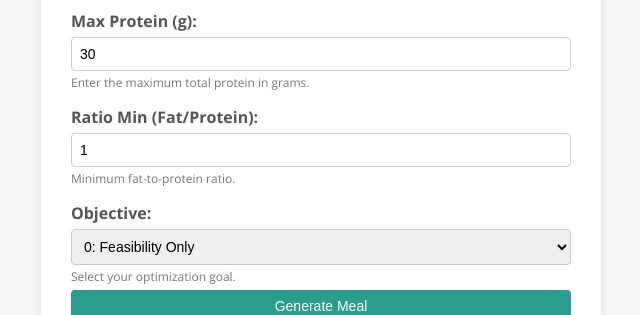
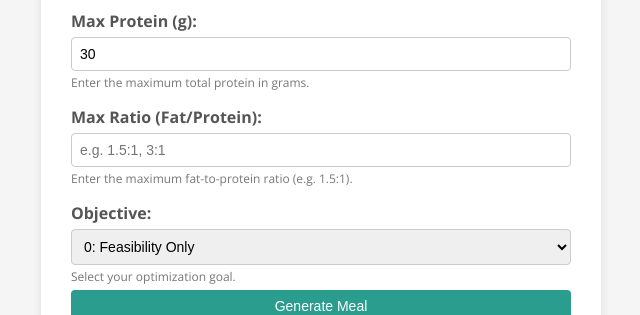
Before and after one commit to truemancd/keto-meal-planner, a Flask app: page / in a window 1280 px wide. Shown: the part 610-925 px from the top of the page, without its empty margins (319-959 px from the left). Run offline with Flask 3, Linux system fonts and the light colour scheme.

Commit message:
ui chnge3

```diff
--- a/server.py
+++ b/server.py
@@ -5,18 +5,12 @@ from optimizer import Opti_Meal, Food_Type
 app = Flask(__name__)
 
 def safe_float(val, default=0.0):
-    """
-    Safely convert a value to float; return default on failure.
-    """
     try:
         return float(val)
     except (ValueError, TypeError):
         return default
 
-# Load your food table (ensure table_cf.csv is in the same directory)
 food_df = pd.read_csv('table_cf.csv')
-
-# Column names matching your CSV header
 food_col = 'Food'
 prot_col = 'Protein'
 fat_col = 'Fat'
@@ -25,63 +19,56 @@ cal_col = 'Calories'
 
 @app.route('/')
 def index():
-    """
-    Serve the main index page.
-    Make sure your index.html is located in a 'templates/' folder.
-    """
     return render_template('index.html', food_list=food_df[food_col].tolist())
 
 @app.route('/optimize', methods=['POST'])
 def optimize_meal():
-    """
-    Optimize a keto meal based on user inputs:
-    - foods: list of food names
-    - calories_min: minimum total calories
-    - protein_min: minimum total protein (g)
-    - ratio_min: minimum fat-to-protein ratio
-    - objective_function_type: integer index for optimization objective
-    """
-    data = request.get_json(silent=True) or {}
-    foods_list = data.get('foods') or []
-    if not isinstance(foods_list, list):
-        return jsonify({"error": "`foods` must be an array"}), 400
-    if len(foods_list) == 0:
-        return jsonify({"error": "Please select at least one food"}), 400
+    try:
+        data = request.get_json(silent=True) or {}
+        foods_list = data.get('foods') or []
+        if not isinstance(foods_list, list) or not foods_list:
+            return jsonify({"error": "Please select at least one food"}), 400
 
-    try:
-        # Initialize optimizer
+        cal_max = safe_float(data.get('calories_max'))
+        prot_max = safe_float(data.get('protein_max'))
+
+        ratio_raw = data.get('ratio_max', '')
+        try:
+            if ':' in ratio_raw:
+                num, den = ratio_raw.split(':', 1)
+                ratio_max = float(num) / float(den)
+            else:
+                ratio_max = float(ratio_raw)
+        except:
+            return jsonify({"error": "Invalid ratio_max format; use e.g. '1.5' or '3:1'"}), 400
+
         meal = Opti_Meal(meal_name="User Meal")
         meal.set_debug(False)
 
-        # Add each selected food
         for fname in foods_list:
             rows = food_df[food_df[food_col] == fname]
             if rows.empty:
                 continue
             r = rows.iloc[0]
-            # Create a Food_Type with per-gram nutrient ratios
             ft = Food_Type(
                 name=r[food_col],
                 fat_gram_ratio=safe_float(r[fat_col]) / 100.0,
                 protein_gram_ratio=safe_float(r[prot_col]) / 100.0,
                 carbs_gram_ratio=safe_float(r[carbs_col]) / 100.0,
                 cal_gram_ratio=safe_float(r[cal_col]) / 100.0,
-                ml_gram_ratio=1.0  # default volume ratio
+                ml_gram_ratio=1.0
             )
             meal.add_food_type(ft)
             meal.add_opti_ingredient(new_opti_ingredient=ft.get_name())
 
-        # Apply nutritional constraints
-        meal.set_calories_minimum(safe_float(data.get('calories_min')))
-        meal.set_protein_grams_minimum(safe_float(data.get('protein_min')))
-        meal.set_ratio_minimum(safe_float(data.get('ratio_min')))
+        meal.set_calories_maximum(cal_max)
+        meal.set_protein_grams_maximum(prot_max)
+        meal.set_ratio_maximum(ratio_max)
 
-        # Solve optimization
         success = meal.optimize()
         if not success:
-            return jsonify({"error": "No feasible solution found under those constraints."}), 400
+            return jsonify({"error": "No feasible solution under those constraints."}), 400
 
-        # Build response
         ingredients = []
         totals = {"fat": 0.0, "protein": 0.0, "carbs": 0.0, "calories": 0.0}
         for ing in meal._Opti_Meal__opti_ingredients_dict.values():
@@ -111,9 +98,7 @@ def optimize_meal():
         })
 
     except Exception as e:
-        # Return any unexpected errors as JSON
         return jsonify({"error": str(e)}), 400
 
 if __name__ == '__main__':
-    # Start the Flask app on port 5050
     app.run(host='0.0.0.0', port=5050)
--- a/templates/index.html
+++ b/templates/index.html
@@ -105,9 +105,9 @@
     <input type="number" id="proteinMax" value="30" />
     <div class="info">Enter the maximum total protein in grams.</div>
 
-    <label for="ratioMin">Ratio Min (Fat/Protein):</label>
-    <input type="number" id="ratioMin" value="1" />
-    <div class="info">Minimum fat-to-protein ratio.</div>
+    <label for="ratioMax">Max Ratio (Fat/Protein):</label>
+    <input type="text" id="ratioMax" placeholder="e.g. 1.5:1, 3:1" />
+    <div class="info">Enter the maximum fat-to-protein ratio (e.g. 1.5:1).</div>
 
     <label for="objectiveType">Objective:</label>
     <select id="objectiveType">
@@ -145,6 +145,13 @@
         opt.textContent = food;
         foodSelect.appendChild(opt);
       });
+    }
+
+    function parseRatio(val) {
+      if (val.includes(':')) {
+        return parseFloat(val.split(':')[0]) || 0;
+      }
+      return parseFloat(val) || 0;
     }
 
     function loadSavedMeals() {
@@ -212,7 +219,7 @@
         foods: selected,
         calories_max: parseFloat(document.getElementById('caloriesMax').value) || 0,
         protein_max: parseFloat(document.getElementById('proteinMax').value) || 0,
-        ratio_min: parseFloat(document.getElementById('ratioMin').value) || 0,
+        ratio_max: parseRatio(document.getElementById('ratioMax').value),
         objective_function_type: parseInt(document.getElementById('objectiveType').value)
       };
       fetch('/optimize', {
@@ -238,7 +245,7 @@
       d.ingredients.forEach(i=>{
         html += `<li>${i.name}: ${i.grams.toFixed(2)}g (Fat ${i.fat.toFixed(1)}g, Prot ${i.protein.toFixed(1)}g, Carb ${i.carbs.toFixed(1)}g, Cal ${i.calories.toFixed(1)})</li>`;
       });
-      html += `</ul><p><strong>Totals</strong>: Calories ${d.totals.calories.toFixed(1)}g, Protein ${d.totals.protein.toFixed(1)}g, Fat ${d.totals.fat.toFixed(1)}g, Carbs ${d.totals.carbs.toFixed(1)}g</p>`;
+      html += `</ul><p><strong>Totals</strong>: Calories ${d.totals.calories.toFixed(1)}g, Protein ${d.totals.protein.toFixed(1)}g, Fat ${d.totals.fat.toFixed(1)}g, Carbs ${d.totals.carbs.toFixed(1)}g, Ratio ${d.totals.fat.toFixed(1)}:${d.totals.protein.toFixed(1)}</p>`;
       resultsDiv.innerHTML = html;
     }
   </script>
```
